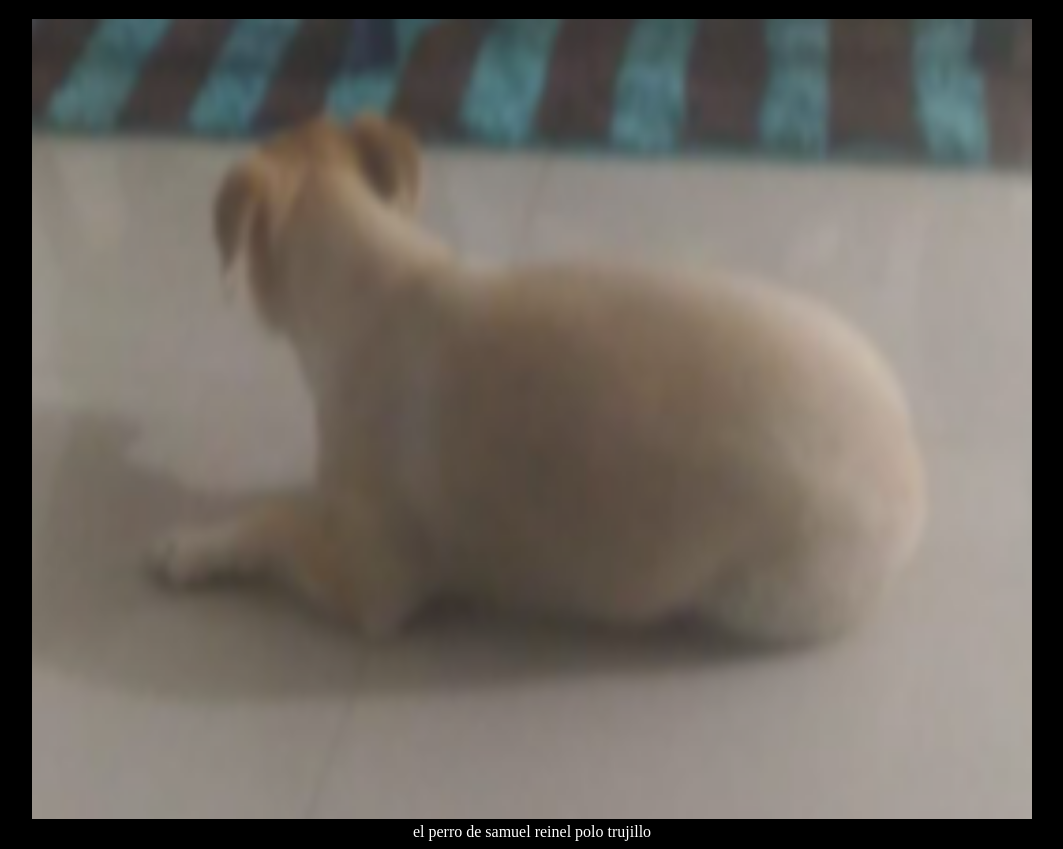
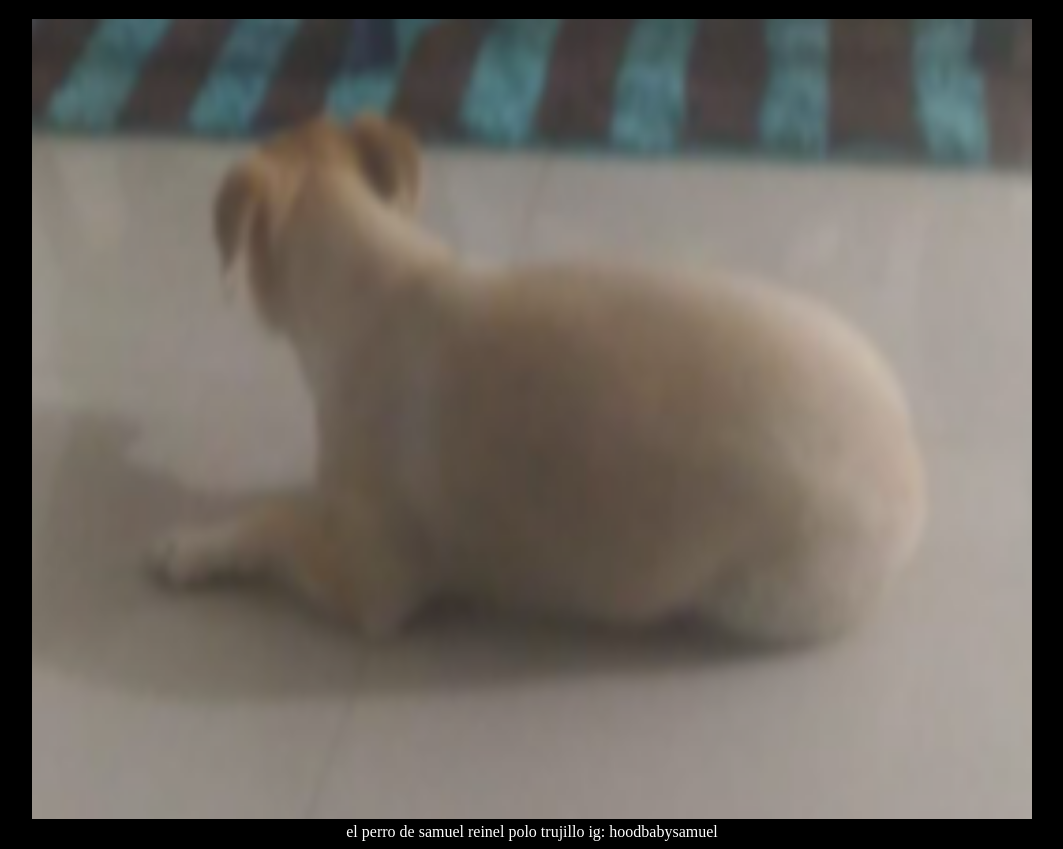
Before and after one commit to Acoss1x/Samuel-Reinel-Polo-Trujillo, a plain HTML site: page index.html in a window 1280 px wide. Shown: the part 61-910 px from the top of the page, without its empty margins (108-1171 px from the left). Drawn offline with Linux system fonts and the light colour scheme.

Commit message:
Samuel Reinel Polo Trujillo

```diff
--- a/index.html
+++ b/index.html
@@ -13,6 +13,7 @@
     <img src="Screenshot_3.png" alt="samuelreinelpolotrujillo" width="1000" height="800">
     <center>
     <p1>el perro de samuel reinel polo trujillo</p1>
+    <p2>ig: hoodbabysamuel</p2>
     </center>
 </center>
 </body>
```
